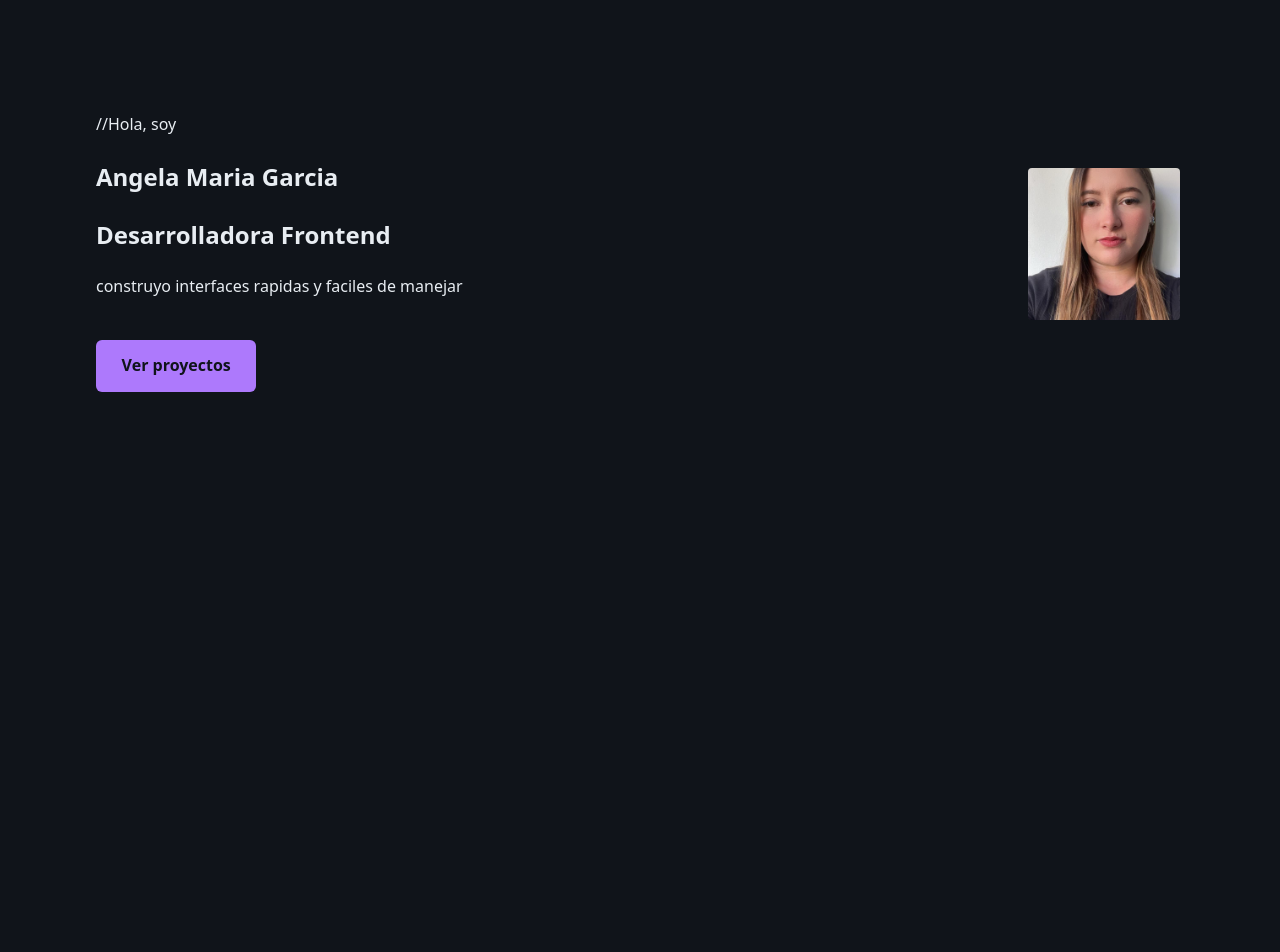
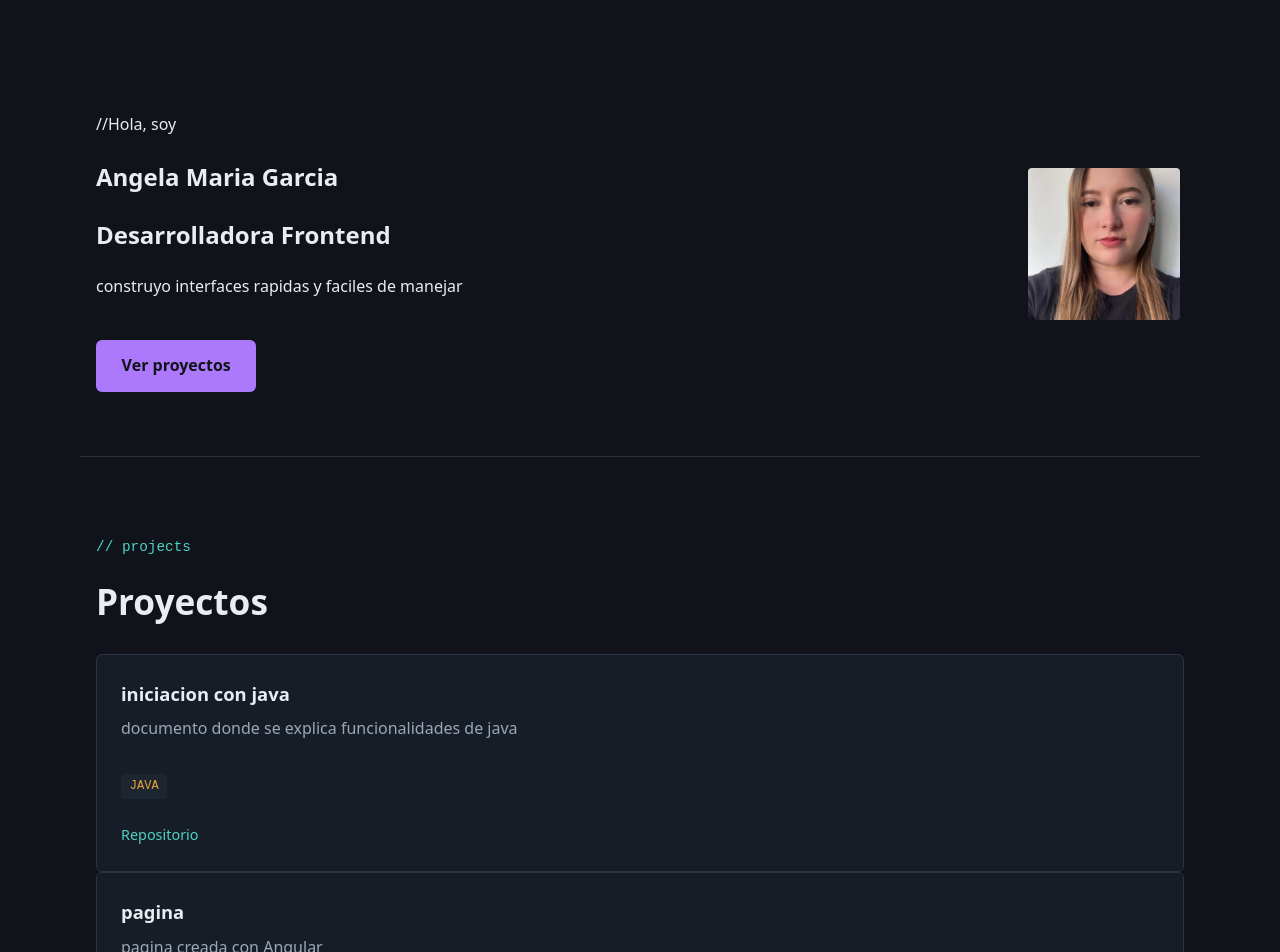
Before and after one commit to angelagg98/portafolio, a React (Vite) app in the folder portafolio/: page / in a window 1280 px wide. Shown: the top 952 px of the page. Before the commit the page ends 800 px from the top, so only its background shows below. Built offline with nearby package versions, Linux system fonts and the light colour scheme.

Commit message:
continuando con el proyecto

```diff
--- a/portafolio/src/App.jsx
+++ b/portafolio/src/App.jsx
@@ -1,10 +1,13 @@
 import { Hero } from './modules/Hero/Hero.jsx'
+import { Projects } from './modules/Projects/Projects.jsx'
 import { profile } from './data/profile.js'
+import { projects } from './data/projects.js'
 
 export const App = () => {
   return (
     <div>
       <Hero profile={profile} />
+      <Projects projects={projects} />
     </div>
   )
 }
--- /dev/null
+++ b/portafolio/src/modules/Projects/Projects.jsx
@@ -0,0 +1,12 @@
+import { ProjectGrid } from './components/ProjectGrid.jsx'
+import styles from './Projects.module.css'
+
+export const Projects = ({ projects }) => {
+  return (
+    <section id="projects" className={styles.projects}>
+      <p className={styles.eyebrow}>{'// projects'}</p>
+      <h2 className={styles.title}>Proyectos</h2>
+      <ProjectGrid projects={projects} />
+    </section>
+  )
+}
--- /dev/null
+++ b/portafolio/src/modules/Projects/Projects.module.css
@@ -0,0 +1,18 @@
+.projects {
+  max-width: 1120px;
+  margin: 0 auto;
+  padding: 4rem 1rem;
+  border-top: 1px solid #2a3442;
+}
+
+.eyebrow {
+  font-family: monospace;
+  color: #4fd1c5;
+  font-size: 0.9rem;
+}
+
+.title {
+  font-size: clamp(1.6rem, 3vw, 2.2rem);
+  margin: 0.5rem 0 1.5rem;
+  color: #e8edf2;
+}
--- /dev/null
+++ b/portafolio/src/modules/Projects/components/ProjectCard.jsx
@@ -0,0 +1,27 @@
+import styles from './ProjectCard.module.css'
+
+export const ProjectCard = ({ project }) => {
+  return (
+    <article className={styles.card}>
+      <h3 className={styles.title}>{project.title}</h3>
+      <p className={styles.description}>{project.description}</p>
+      <ul className={styles.stack}>
+        {project.stack.map((tech) => (
+          <li key={tech} className={styles.techItem}>
+            {tech}
+          </li>
+        ))}
+      </ul>
+      <div className={styles.links}>
+        <a className={styles.link} href={project.repoUrl} target="_blank" rel="noreferrer">
+          Repositorio
+        </a>
+        {project.demoUrl && (
+          <a className={styles.link} href={project.demoUrl} target="_blank" rel="noreferrer">
+            Demo
+          </a>
+        )}
+      </div>
+    </article>
+  )
+}
--- /dev/null
+++ b/portafolio/src/modules/Projects/components/ProjectCard.module.css
@@ -0,0 +1,62 @@
+.card {
+  background-color: #171d26;
+  border: 1px solid #2a3442;
+  border-radius: 6px;
+  padding: 1.5rem;
+  display: flex;
+  flex-direction: column;
+  height: 100%;
+  transition: transform 0.15s ease, border-color 0.15s ease;
+}
+
+.card:hover {
+  transform: translateY(-4px);
+  border-color: #e8a33d;
+}
+
+.title {
+  font-size: 1.15rem;
+  color: #e8edf2;
+  margin: 0;
+}
+
+.description {
+  color: #9aa7b5;
+  margin-top: 0.5rem;
+  flex-grow: 1;
+}
+
+.stack {
+  list-style: none;
+  display: flex;
+  flex-wrap: wrap;
+  gap: 0.5rem;
+  padding: 0;
+  margin: 1rem 0;
+}
+
+.techItem {
+  font-family: monospace;
+  font-size: 0.75rem;
+  color: #e8a33d;
+  background-color: #1d2530;
+  padding: 0.2rem 0.55rem;
+  border-radius: 4px;
+}
+
+.links {
+  display: flex;
+  gap: 1rem;
+  margin-top: 0.5rem;
+}
+
+.link {
+  color: #4fd1c5;
+  font-size: 0.9rem;
+  text-decoration: none;
+  border-bottom: 1px solid transparent;
+}
+
+.link:hover {
+  border-bottom-color: #4fd1c5;
+}
--- /dev/null
+++ b/portafolio/src/modules/Projects/components/ProjectGrid.jsx
@@ -0,0 +1,12 @@
+import { ProjectCard } from './ProjectCard.jsx'
+import styles from './ProjectGrid.module.css'
+
+export const ProjectGrid = ({ projects }) => {
+  return (
+    <div className={styles.grid}>
+      {projects.map((project) => (
+        <ProjectCard key={project.id} project={project} />
+      ))}
+    </div>
+  )
+}
--- /dev/null
+++ b/portafolio/src/modules/Projects/components/ProjectGrid.module.css
@@ -0,0 +1,62 @@
+.card {
+  background-color: #171d26;
+  border: 1px solid #2a3442;
+  border-radius: 6px;
+  padding: 1.5rem;
+  display: flex;
+  flex-direction: column;
+  height: 100%;
+  transition: transform 0.15s ease, border-color 0.15s ease;
+}
+
+.card:hover {
+  transform: translateY(-4px);
+  border-color: #e8a33d;
+}
+
+.title {
+  font-size: 1.15rem;
+  color: #e8edf2;
+  margin: 0;
+}
+
+.description {
+  color: #9aa7b5;
+  margin-top: 0.5rem;
+  flex-grow: 1;
+}
+
+.stack {
+  list-style: none;
+  display: flex;
+  flex-wrap: wrap;
+  gap: 0.5rem;
+  padding: 0;
+  margin: 1rem 0;
+}
+
+.techItem {
+  font-family: monospace;
+  font-size: 0.75rem;
+  color: #e8a33d;
+  background-color: #1d2530;
+  padding: 0.2rem 0.55rem;
+  border-radius: 4px;
+}
+
+.links {
+  display: flex;
+  gap: 1rem;
+  margin-top: 0.5rem;
+}
+
+.link {
+  color: #4fd1c5;
+  font-size: 0.9rem;
+  text-decoration: none;
+  border-bottom: 1px solid transparent;
+}
+
+.link:hover {
+  border-bottom-color: #4fd1c5;
+}
```
